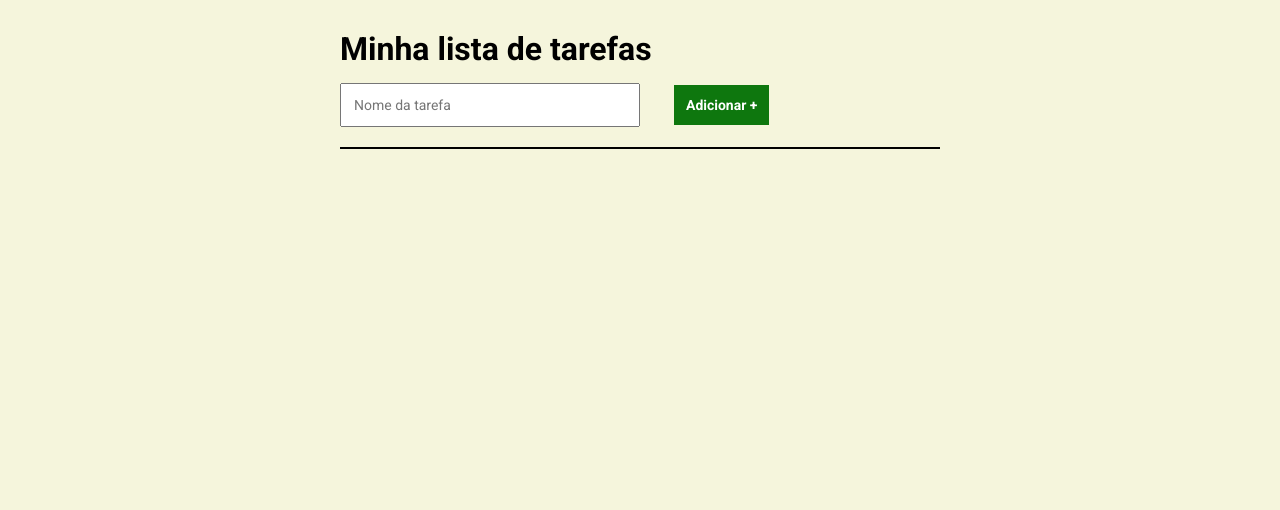
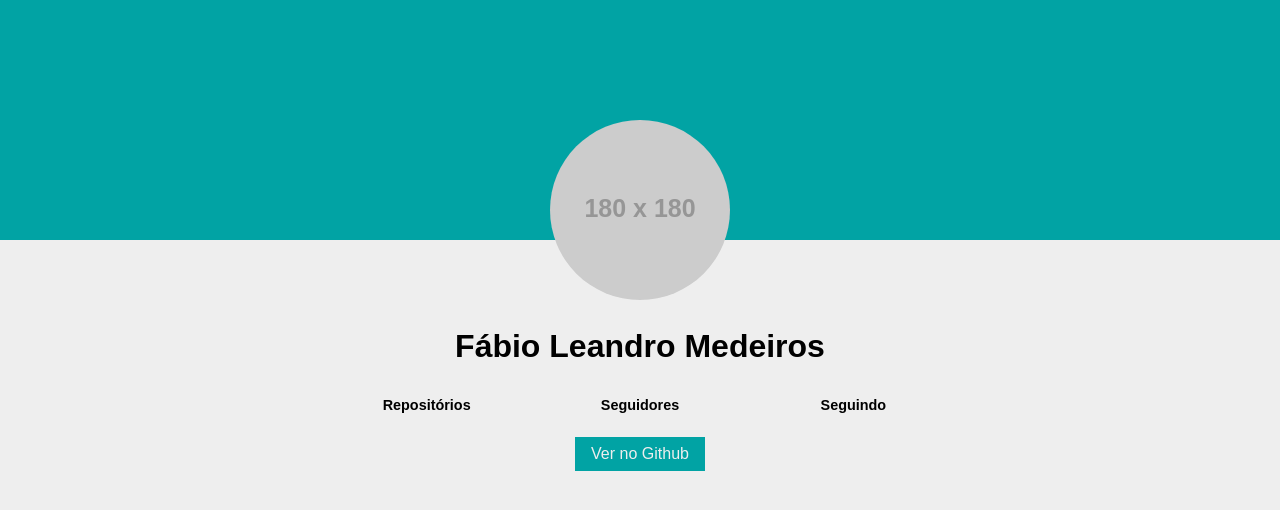
Before and after one commit to FabioMedeiros1000/curso_ebac_frontend, a plain HTML site: page index.html in a window 1280 px wide. Drawn offline with nearby package versions, Linux system fonts and the light colour scheme; no server answers; placeholder pictures from the web are drawn by us.

Commit message:
Commit inicial

```diff
--- a/index.html
+++ b/index.html
@@ -2,27 +2,32 @@
 <html lang="pt-br">
 <head>
     <meta charset="UTF-8">
+    <meta http-equiv="X-UA-Compatible" content="IE=edge">
     <meta name="viewport" content="width=device-width, initial-scale=1.0">
-    <title>Lista de tarefas</title>
-    <link rel="stylesheet" href="./main.css">
-
-    <link rel="preconnect" href="https://fonts.googleapis.com">
-<link rel="preconnect" href="https://fonts.gstatic.com" crossorigin>
-<link href="https://fonts.googleapis.com/css2?family=Roboto:ital,wght@0,100;0,300;0,400;0,500;0,700;0,900;1,100;1,300;1,400;1,500;1,700;1,900&display=swap" rel="stylesheet">
+    <title>Meu Github</title>
+    <link rel="stylesheet" href="main.css">
 </head>
 <body>
-    <div class="container">
-        <header>
-            <h1>Minha lista de tarefas</h1>
-        </header>
-        <form>
-            <input type="text" placeholder="Nome da tarefa">
-            <button type="submit">Adicionar +</button>
-        </form>
-        <ol>
-        </ol>
-    </div>
-    <script src="https://code.jquery.com/jquery-3.7.1.min.js"></script>
+    <header>
+        <div class="container">
+            <img class="profile-avatar" src="https://via.placeholder.com/180x180" alt=".">
+            <h1 class="profile-name">Fábio Leandro Medeiros</h1>
+            <h2 class="profile-username"></h2>
+            <ul class="numbers">
+                <li class="numbers-item" id="repositorios">
+                    <h4>Repositórios</h4>
+                </li>
+                <li class="numbers-item" id="seguidores">
+                    <h4>Seguidores</h4>
+                </li>
+                <li class="numbers-item" id="seguindo">
+                    <h4>Seguindo</h4>
+                </li>
+            </ul>
+            <a href="#" class="profile-link">Ver no Github</a>
+        </div>
+    </header>
+
     <script src="./main.js"></script>
 </body>
 </html>
--- a/main.css
+++ b/main.css
@@ -1,73 +1,72 @@
-* {
-    padding: 0;
-    margin: 0;
-    box-sizing: border-box;
-
-    font-family: "Roboto", sans-serif;
-    font-weight: 400;
-    font-style: normal;
+:root {
+    --header-color: #01a3a4;
+    --bg-color: #eee;
 }
 
-body{
-    background-color: beige;
+* {
+    font-family: sans-serif;
+    margin: 0;
+    padding: 0;
+    box-sizing: border-box;
+    list-style-type: none;
 }
 
-.container{
-    display: block;
-    max-width: 600px;
-    width: 100%;
-    margin: 0px auto;
+body {
+    background-color: var(--bg-color);;
 }
 
-header h1{
-    margin-top: 30px;
-    margin-bottom: 15px;
+.container {
+    max-width: 640px;
+    width: 100%;
+    margin: 0 auto;
+}
+
+header {
+    background-color: var(--header-color);
+    text-align: center;
+    height: 30vh;
+}
+
+header .container {
+    position: relative;
+    bottom: -50%;
+}
+
+.profile-avatar {
+    border-radius: 50%;
+    margin-bottom: 24px;
+    width: 180px;
+    height: 180px;
+}
+
+.profile-name {
+    font-size: 2em;
+}
+
+.profile-username {
+    margin: 16px 0 32px;
+    font-size: 1.1em;
+}
+
+.profile-link {
+    background-color: var(--header-color);
+    color: var(--bg-color);
+    padding: 8px 16px;
+    display: inline-block;
+    margin-top: 24px;
+    text-decoration: none;
+}
+
+.numbers {
+    display: grid;
+    grid-template-columns: 1fr 1fr 1fr;
+}
+
+.numbers-item {
+    font-size: 3em;
     font-weight: bold;
 }
 
-form{
-    margin-bottom: 10px;
-    border-bottom: 2px solid black;
-    padding-bottom: 20px;
+.numbers-item h4 {
+    font-size: .3em;
 }
-
-input,
-button{
-    padding: 12px;
-    font-size: 14px;
-}
-
-input{
-    width: 300px;
-    margin-right: 30px;
-}
-
-button{
-    font-weight: bold;
-    font-size: 14px;
-    background-color: rgb(14, 119, 14);
-    border: none;
-    color: white;
-    cursor: pointer;
-}
-
-button:hover{
-    background-color: rgba(14, 119, 14, 0.852);
-}
-
-ol li{
-    margin-bottom: 10px;
-}
-
-ol {
-    margin-left: 15px;
-}
-
-ol li:hover{
-    cursor: pointer;
-}
-
-li.strikethrough {
-    text-decoration: line-through;
-    color: rgb(14, 119, 14);
-}
--- a/main.js
+++ b/main.js
@@ -1,15 +1,39 @@
-$(document).ready(function(){
-    $('button').on('click',function(e){
-        e.preventDefault();
-        const novaTarefa = $('input').val();
-        const listaDeTarefas = $(`<li style='display:none'>${novaTarefa}</li>`);
-        $(listaDeTarefas).appendTo('ol');
-        $(listaDeTarefas).fadeIn(500);
-        $('input').val('');
+document.addEventListener('DOMContentLoaded', function(){
+    const endpoint = "https://api.github.com/users/FabioMedeiros1000";
+
+    // fetch(endpoint).then(function(resposta){
+    //     resposta.json();
+    // }).then(function(json){
+    //     console.log(json.login);
+    // })
+
+    fetch(endpoint).then(function(resposta){
+        return resposta.json();
     })
+    .then(function(json){
+        const usuario = `@${json.login}`;
+        const seguidores = json.followers;
+        const seguindo = json.following;
+        const repositoriosPrivados = 1;
+        const repositorios = json.public_repos + repositoriosPrivados;
+        const linkGitHub = json.html_url;
 
-    $('ol').on('click', 'li', function(e) {
-        $(this).toggleClass('strikethrough');
-    });
+        const profileUsername = document.querySelector('.profile-username');
+        const repositories = document.querySelector('#repositorios');
+        const followers = document.querySelector('#seguidores');
+        const following = document.querySelector('#seguindo');
+        const profileAvatar = document.querySelector('.profile-avatar');
+        const profileLink = document.querySelector('.profile-link');
 
-});
+        profileUsername.innerHTML += usuario;
+        repositories.innerHTML += repositorios;
+        followers.innerHTML += seguidores;
+        following.innerHTML += seguindo;
+        profileAvatar.src = json.avatar_url;
+        profileLink.href = linkGitHub;
+        // console.log(json);
+    })
+    .catch(function(erro){
+        alert("Erro inesperado! Por favor, aguarde para que providências sejam tomadas!")
+    })
+})
```
